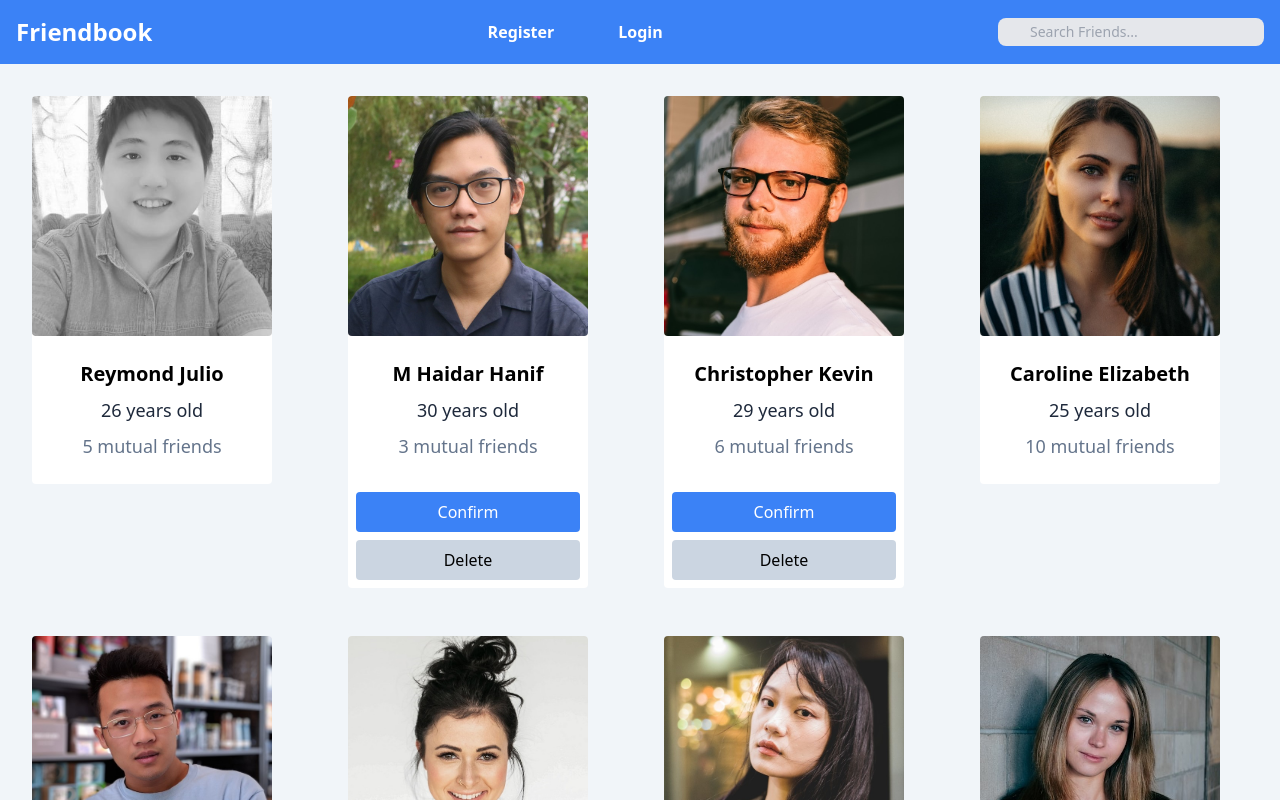
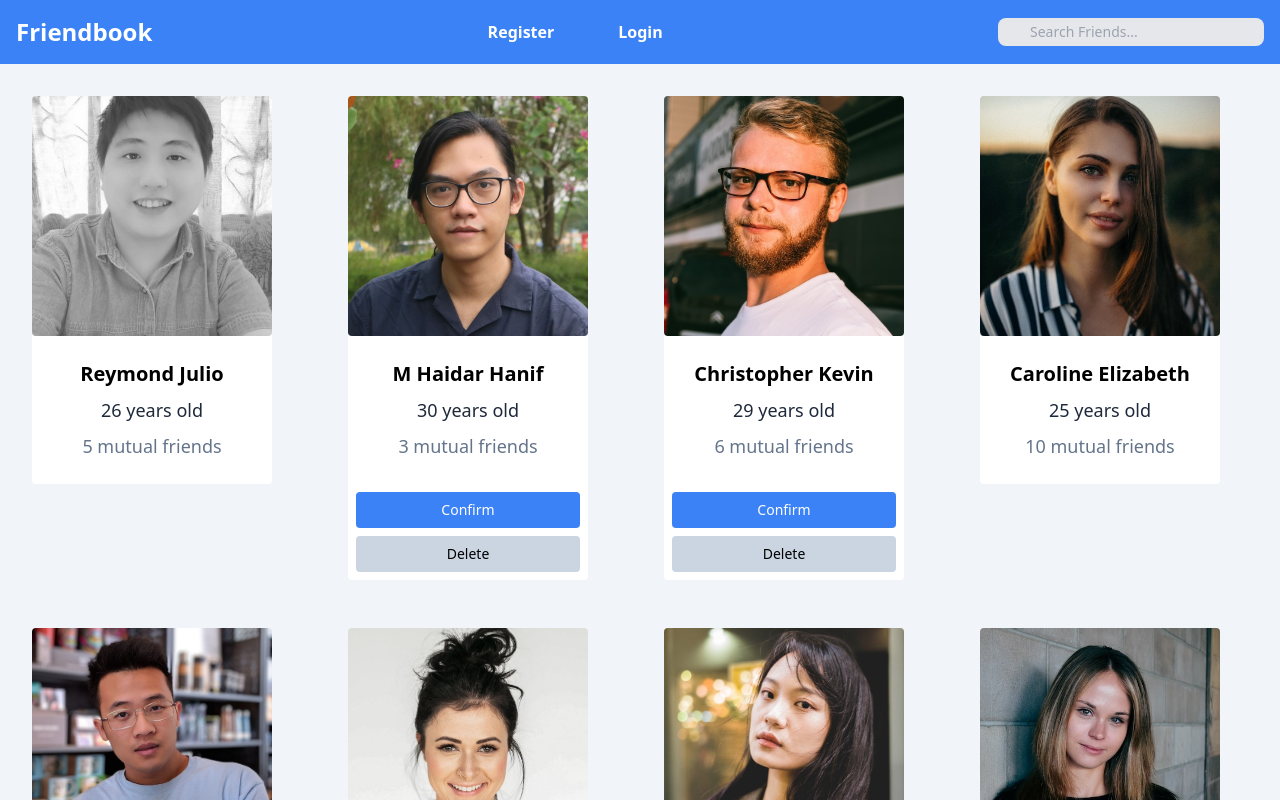
Before and after one commit to reymondjulio/friendbook-react, a React (Vite) app: page / in a window 1280 px wide. Shown: the top 800 px of the page. Built offline with nearby package versions, Linux system fonts and the light colour scheme.

Commit message:
change the font size in the button

```diff
--- a/src/components/button.jsx
+++ b/src/components/button.jsx
@@ -2,12 +2,7 @@
 export function Button({ variant, children, ...props }) {
   return (
     <button
-      className={`p-2 rounded w-full self-center ${
-        (variant === "primary" &&
-          `bg-blue-500 text-white  hover:bg-blue-400`) ||
-        (variant === "secondary" &&
-          `bg-slate-300 text-black hover:bg-slate-200`)
-      }`}
+      className={`p-2 rounded w-full self-center ${(variant === "primary" && `bg-blue-500 text-white text-sm sm:text-md hover:bg-blue-400`) || (variant === "secondary" && `bg-slate-300 text-black text-sm sm:text-md hover:bg-slate-200`)}`}
       {...props}
     >
       {children}
```
